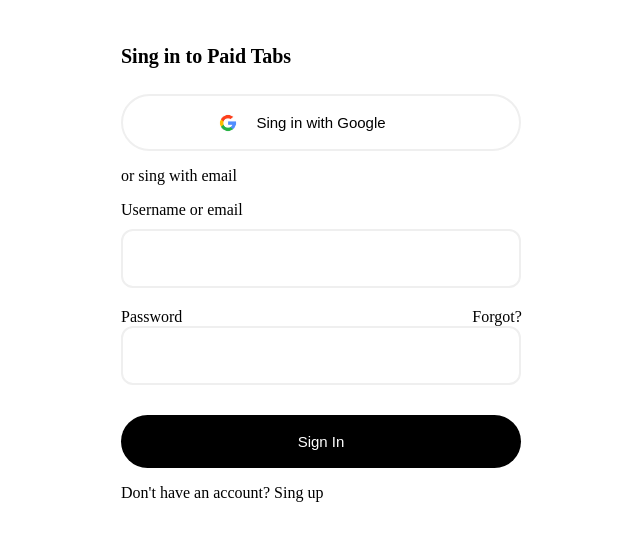
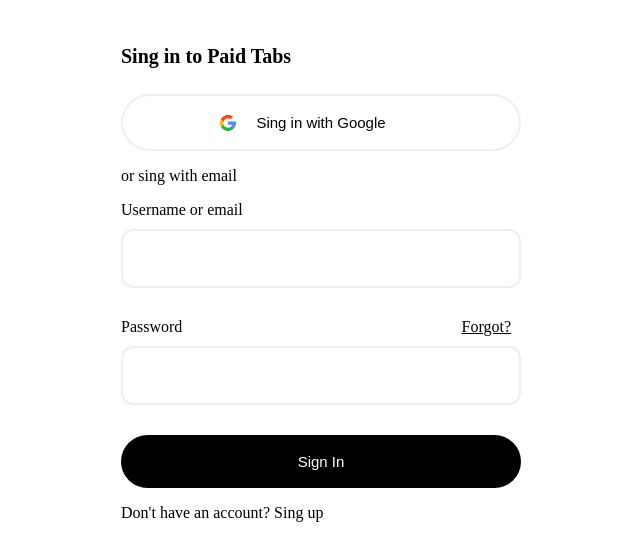
Before and after one commit to ElizPN/music-news, a Next.js app: page /login-page in a window 1280 px wide. Shown: the top 560 px of the page, without its empty margins (319-959 px from the left). Built offline with nearby package versions, Linux system fonts and the light colour scheme.

Commit message:
add styles to forgot password

```diff
--- a/components/Login.css
+++ b/components/Login.css
@@ -91,3 +91,22 @@ button:hover {
 .google-sign-in-button:hover {
   background-color: #f5f5f5;
 }
+
+.forgot-password-link {
+    display: block;
+    color:black;
+    padding: 10px;
+    text-align: center;
+
+}
+
+.label-password {
+    display: block;
+    margin: 0;
+}
+
+.form-group {
+    display: flex;
+    justify-content: space-between;
+    align-items: center; /* Align items vertically */
+}
--- a/components/Login.jsx
+++ b/components/Login.jsx
@@ -28,9 +28,9 @@ const Login = () => {
           value={username}
           onChange={handleChangeUserName()}
         />
-        <div>
-          <label htmlFor="password">Password</label>
-          <span style={{ marginLeft: "290px" }}>Forgot?</span>
+        <div className="form-group">
+          <label htmlFor="password" className="label-password" >Password</label>
+          <a href="https://paidtabs.com/" className="forgot-password-link">Forgot?</a>
         </div>
         <input
           type="password"
```
